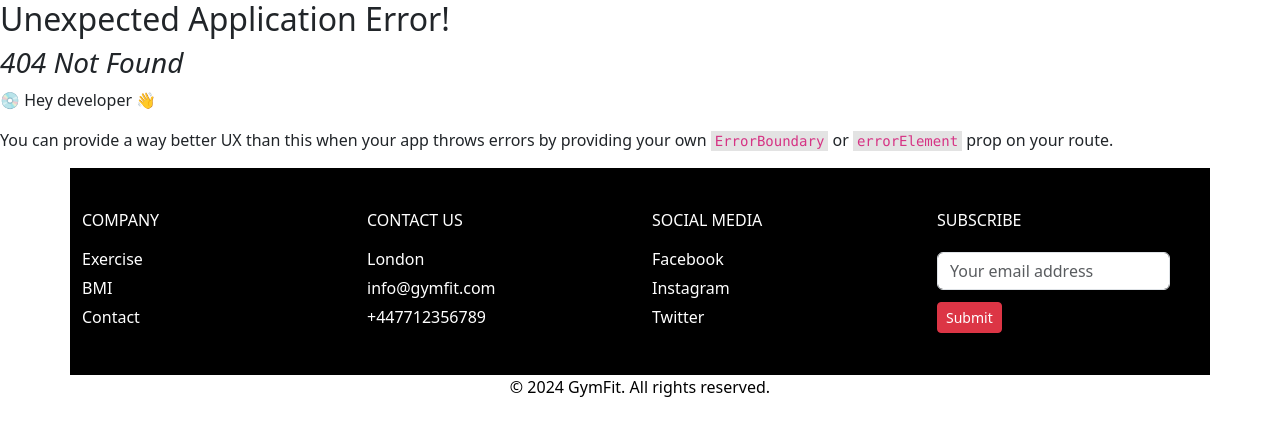
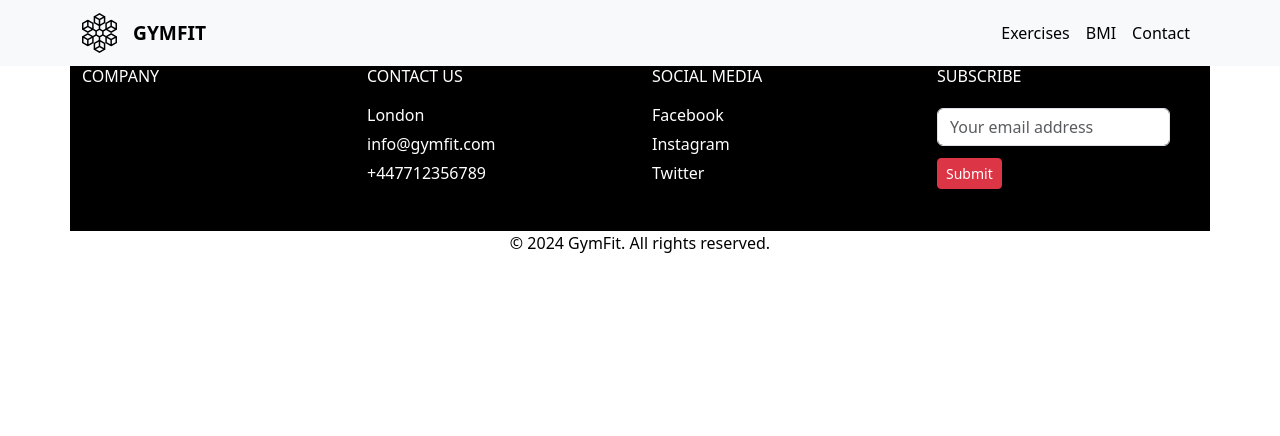
Before and after one commit to sarbanibhadra/Gym_Fit_App, a React (Vite) app: page /exercises in a window 1280 px wide. Before the commit this address had no page. Shown: the top 436 px of the page. Built offline with nearby package versions, Linux system fonts and the light colour scheme; a web font is replaced by a local one.

Commit message:
Jsx files linked and readme file updated

```diff
--- a/src/App.jsx
+++ b/src/App.jsx
@@ -5,6 +5,7 @@ import Footer from "./components/Footer.jsx"
 import Contact from "./components/contact/Contact.jsx"
 import Success from "./components/contact/Success.jsx"
 import BMI from "./components/BMI.jsx"
+import Exercises from "./components/exercises/index.jsx"
 
 
 function App() {
@@ -14,7 +15,7 @@ createRoutesFromElements(
     <Route index element={<BMI />}/>
     <Route path="/contact" element={<Contact />}/>
     <Route path="/success" element={<Success />}/>
-    <Route path="/" element={<Footer />}/>
+    <Route path="/exercises" element={<Exercises />}/>
   </Route>
 )
 
--- a/src/components/Footer.jsx
+++ b/src/components/Footer.jsx
@@ -1,59 +1,66 @@
 import React from "react";
 import "../styles/Footer.css"
+import { Link } from 'react-router-dom';
 
 function Footer() {
     return (
         <div>
         <footer>
 
-            <div class="container footer">
-                <div class="row footer-menu">
+            <div className="container footer">
+                <div className="row footer-menu">
 
-                    <div class="col-md-4 col-lg-3 company">
-                        <div class="title">
+                    <div className="col-md-4 col-lg-3 company">
+                        <div className="title">
                             COMPANY
                         </div>
-                        <ul class="list-unstyled">
-                            <li><a href="./index.html">Exercise</a></li>
-                            <li><a href="./search_page.html">BMI</a></li>
-                            <li><a href="./saved_recipes.html">Contact</a></li>
+                        <ul className="list-unstyled">
+                            {/* <li>
+                            <Link to="/">Exercises</Link>
+                            </li>
+                            <li>
+                            <Link to="/">BMI</Link>
+                            </li>
+                            <li>
+                            <Link to="/contact">Contact</Link>
+                            </li> */}
                         </ul>
                     </div>
 
-                    <div class="col-md-4 col-lg-3 contactUs">
-                        <div class="title">
+                    <div className="col-md-4 col-lg-3 contactUs">
+                        <div className="title">
                             CONTACT US
                         </div>
-                        <ul class="list-unstyled">
-                            <li><i class="fa-solid fa-location-dot"></i><a href="#">London</a></li>
-                            <li><i class="fa-solid fa-envelope"></i> <a href="mailto:info@gymfit.com">info@gymfit.com</a></li>
-                            <li><i class="fa-solid fa-phone"></i><a href="tel:9051290512">+447712356789</a></li>
+                        <ul className="list-unstyled">
+                            <li><i className="fa-solid fa-location-dot"></i><a href="#">London</a></li>
+                            <li><i className="fa-solid fa-envelope"></i> <a href="mailto:info@gymfit.com">info@gymfit.com</a></li>
+                            <li><i className="fa-solid fa-phone"></i><a href="tel:9051290512">+447712356789</a></li>
                         </ul>
                     </div>
 
-                    <div class="col-md-4 col-lg-3">
-                    <div class="title">
+                    <div className="col-md-4 col-lg-3">
+                    <div className="title">
                             SOCIAL MEDIA
                         </div>
-                        <ul class="list-unstyled">
-                            <li><a href="https://www.facebook.com/" class="facebook"><i class="fa-brands fa-facebook-f"></i>Facebook</a></li>
-                            <li><a href="https://www.instagram.com/" class="instagram"><i class="fa-brands fa-instagram"></i>Instagram</a></li>
-                            <li><a href="https://twitter.com/?lang=en" class="twitter"><i class="fa-brands fa-x-twitter"></i>Twitter</a></li>
+                        <ul className="list-unstyled">
+                            <li><a href="https://www.facebook.com/" className="facebook"><i className="fa-brands fa-facebook-f"></i>Facebook</a></li>
+                            <li><a href="https://www.instagram.com/" className="instagram"><i className="fa-brands fa-instagram"></i>Instagram</a></li>
+                            <li><a href="https://twitter.com/?lang=en" className="twitter"><i className="fa-brands fa-x-twitter"></i>Twitter</a></li>
                         </ul>
                     </div>
 
-                    <div class="col-8 col-md-6 col-lg-3">
-                        <div class="title">
+                    <div className="col-8 col-md-6 col-lg-3">
+                        <div className="title">
                             SUBSCRIBE
                         </div>
                         <form>
-                            <div class="form-group me-sm-3 row subscribe">
+                            <div className="form-group me-sm-3 row subscribe">
                                 <div>
-                                    <input type="email" class="form-control" id="email" placeholder="Your email address"/>
+                                    <input type="email" className="form-control" id="email" placeholder="Your email address"/>
                                 </div>
 
-                                <div class="justify-content-center">
-                                    <a href="#" class="btn btn-sm btn-danger"> Submit
+                                <div className="justify-content-center">
+                                    <a href="#" className="btn btn-sm btn-danger"> Submit
                                     </a>
                                 </div>
 
@@ -65,7 +72,7 @@ function Footer() {
 
             </div>
 
-            <div class="copyright">&copy; 2024 GymFit. All rights reserved.</div>
+            <div className="copyright">&copy; 2024 GymFit. All rights reserved.</div>
 
         </footer>
     </div>
--- a/src/components/Navbar.jsx
+++ b/src/components/Navbar.jsx
@@ -6,26 +6,26 @@ import logo from "../images/Shape-1.svg"
 const Navbar = () => {
  return (
   <>
-    <nav class="navbar navbar-expand-lg navbar-light bg-light fixed-top">
-      <div class="container">
-          <a class="navbar-brand" href="/"><img src={logo} alt="logo" width="35" class="d-inline-block align-text-center"/></a>
+    <nav className="navbar navbar-expand-lg navbar-light bg-light fixed-top">
+      <div className="container">
+          <Link className="navbar-brand" to="/"><img src={logo} alt="logo" width="35" className="d-inline-block align-text-center"/></Link>
 
-          <a href="/" id="brandName"><span class="fw-bold">GYMFIT</span></a>
+          <Link to="/" id="brandName"><span className="fw-bold">GYMFIT</span></Link>
 
-          <button class="navbar-toggler" type="button" data-toggle="collapse" data-target="#navbarNav" aria-controls="navbarNav" aria-expanded="false" aria-label="Toggle navigation">
-              <span class="navbar-toggler-icon"></span>
+          <button className="navbar-toggler" type="button" data-toggle="collapse" data-target="#navbarNav" aria-controls="navbarNav" aria-expanded="false" aria-label="Toggle navigation">
+              <span className="navbar-toggler-icon"></span>
           </button>
 
-          <div class="collapse navbar-collapse justify-content-end align-center" id="navbarNav">
-              <ul class="navbar-nav">
-                  <Link class="nav-item">
-                      <a class="nav-link" aria-current="page" href="/">Exercises</a>
+          <div className="collapse navbar-collapse justify-content-end align-center" id="navbarNav">
+              <ul className="navbar-nav">
+                  <Link className="nav-item nav-link" to="/exercises">
+                    Exercises
                   </Link>
-                  <Link class="nav-item">
-                      <a class="nav-link" href="/">BMI</a>
+                  <Link className="nav-item nav-link" to="/">
+                      BMI
                   </Link>
-                  <Link class="nav-item">
-                      <a class="nav-link" href="/">Contact</a>
+                  <Link className="nav-item nav-link" to="/contact">
+                      Contact
                   </Link>
               </ul>
           </div>
--- a/src/components/contact/contact.css
+++ b/src/components/contact/contact.css
@@ -1,4 +1,4 @@
-/* *{box-sizing: border-box;}
+*{box-sizing: border-box;}
 #root{
     width: 100%;
 }
@@ -88,7 +88,7 @@ form{
 .input-fields:focus{
     outline: none !important;
     border-color: green;
-    /* box-shadow: 0 0 10px #719ECE */
+    box-shadow: 0 0 10px #719ECE
 }
 
 .submit{
@@ -102,7 +102,7 @@ form{
     padding-top: 0.5rem;
 }
 
-/* Submit */
+
 .submit:hover{
     background-color: green;
     color: rgb(0, 0, 0);
@@ -141,4 +141,3 @@ form{
     .input-fields{width: 80%;}
     .submit{width: 81%;}
 }
-     */
--- /dev/null
+++ b/src/components/exercises/index.jsx
@@ -0,0 +1,9 @@
+import React from 'react'
+
+const Exercises = () => {
+  return (
+    <div>index</div>
+  )
+}
+
+export default Exercises
```
Also changed, not shown: 1 other file (tests, documents, lock files or other folders).
